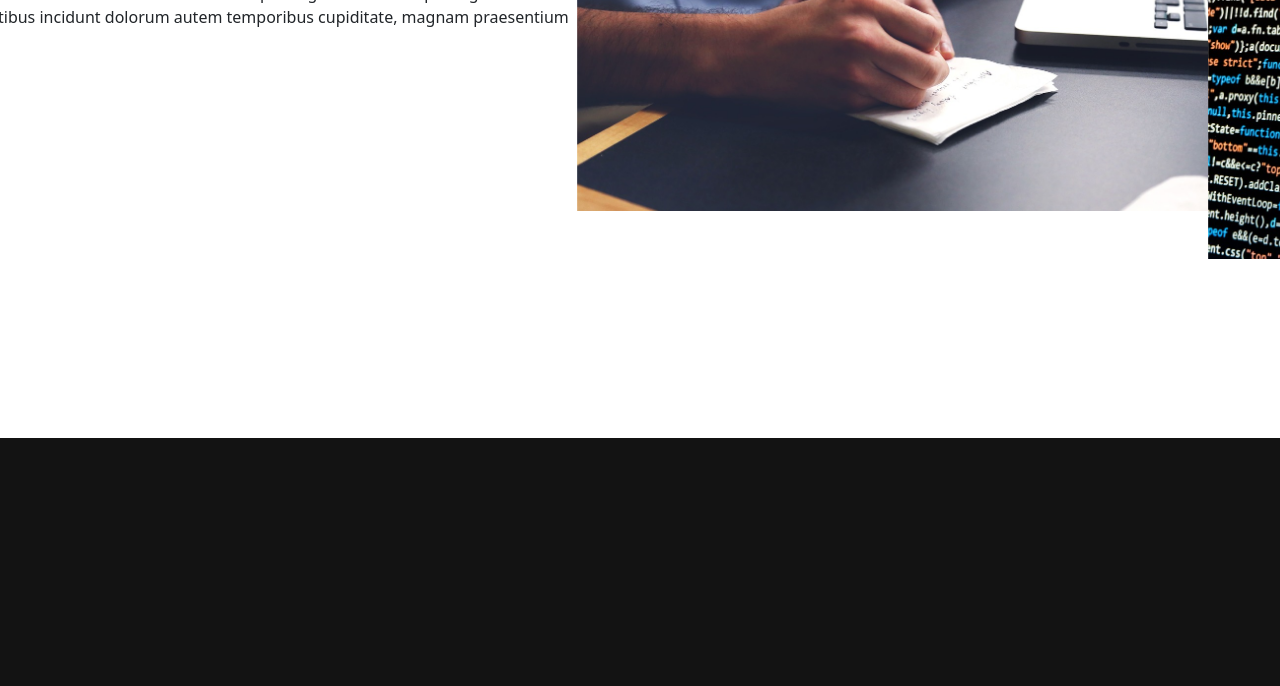
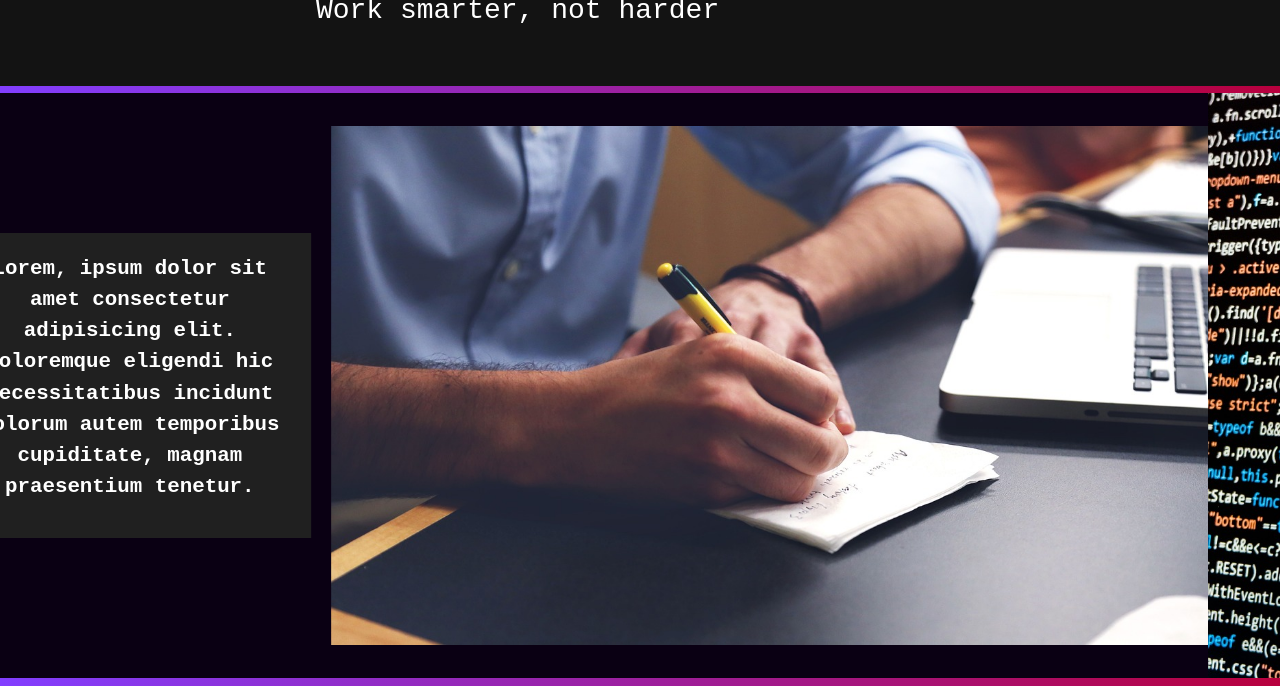
Before and after one commit to Tiny-B/notabita, a plain HTML site: page index.html in a window 1280 px wide. Shown: the part 162-848 px from the top of the page. Before the commit the page ends 800 px from the top, so only its background shows below. Drawn offline with nearby package versions, Linux system fonts and the light colour scheme.

Commit message:
Add style and format to banner

```diff
--- a/index.html
+++ b/index.html
@@ -69,13 +69,18 @@
     </header>
 
     <main class="flex-container">
+      <hgroup>
+        <h1>A notes app you can rely on</h1>
+        <h3>Work smarter, not harder</h3>
+      </hgroup>
+
       <section class="banner flex-container">
         <div id="carouselExampleSlidesOnly" class="carousel slide" data-bs-ride="carousel">
           <div class="carousel-inner">
             <div class="carousel-item active">
-              <div class="flex-container">
-                <div>
-                  <p>Lorem, ipsum dolor sit amet consectetur adipisicing elit. Doloremque eligendi hic necessitatibus incidunt dolorum autem temporibus cupiditate, magnam praesentium tenetur.</p>
+              <div class="flex-container banner-item">
+                <div class="banner-txt-container flex-container">
+                  <p class="banner-txt">Lorem, ipsum dolor sit amet consectetur adipisicing elit. Doloremque eligendi hic necessitatibus incidunt dolorum autem temporibus cupiditate, magnam praesentium tenetur.</p>
                 </div>
                 <div>
                   <img src="./resources/image/man-593333_1280.jpg" class="d-block w-100"  alt="...">
@@ -83,12 +88,12 @@
               </div>
             </div>
             <div class="carousel-item">
-              <div class="flex-container">
+              <div class="flex-container banner-item">
                 <div>
                   <img src="./resources/image/programming-1857236_1280.jpg" class="d-block w-100"  alt="...">
                 </div>
-                <div>
-                  <p>Lorem, ipsum dolor sit amet consectetur adipisicing elit. Doloremque eligendi hic necessitatibus incidunt dolorum autem temporibus cupiditate, magnam praesentium tenetur.</p>
+                <div class="banner-txt-container">
+                  <p class="banner-txt">Lorem, ipsum dolor sit amet consectetur adipisicing elit. Doloremque eligendi hic necessitatibus incidunt dolorum autem temporibus cupiditate, magnam praesentium tenetur.</p>
                 </div>
               </div>
             </div>
--- a/resources/style/style.css
+++ b/resources/style/style.css
@@ -6,10 +6,19 @@
 	margin: 0;
 	padding: 0;
 	box-sizing: border-box;
+  color: white;
+  font-family: 'Courier New', Courier, monospace;
 }
 
 html {
-	background-color: var(--background-color);
+	height: fit-content;
+  background-color: var(--background-color);
+}
+
+main {
+  margin-top: 100px;
+  background-color: var(--background-color);
+  flex-direction: column;
 }
 
 img {
@@ -23,11 +32,30 @@
 }
 
 .banner {
+  margin-top: 50px;
   width: 100%;
   height: 600px;
+  background-color: rgb(130, 62, 255);
+  background: linear-gradient(To right,  rgb(130, 62, 255), rgb(184, 0, 61));
 }
 
 .carousel-item {
-  height: 600px;
+  height: 585px;
+  background-color: rgb(10, 0, 19);
+}
 
+.banner-txt-container {
+  width: 40%;
+  height: fit-content;
+  text-align: center;
+  padding: 20px;
+  background-color: rgb(32, 32, 32);
+  font-size: 1.3rem;
+  font-weight: bold;
+  margin: 20px
 }
+
+.banner-item {
+  width: 100%;
+  height: 100%;
+}
```
